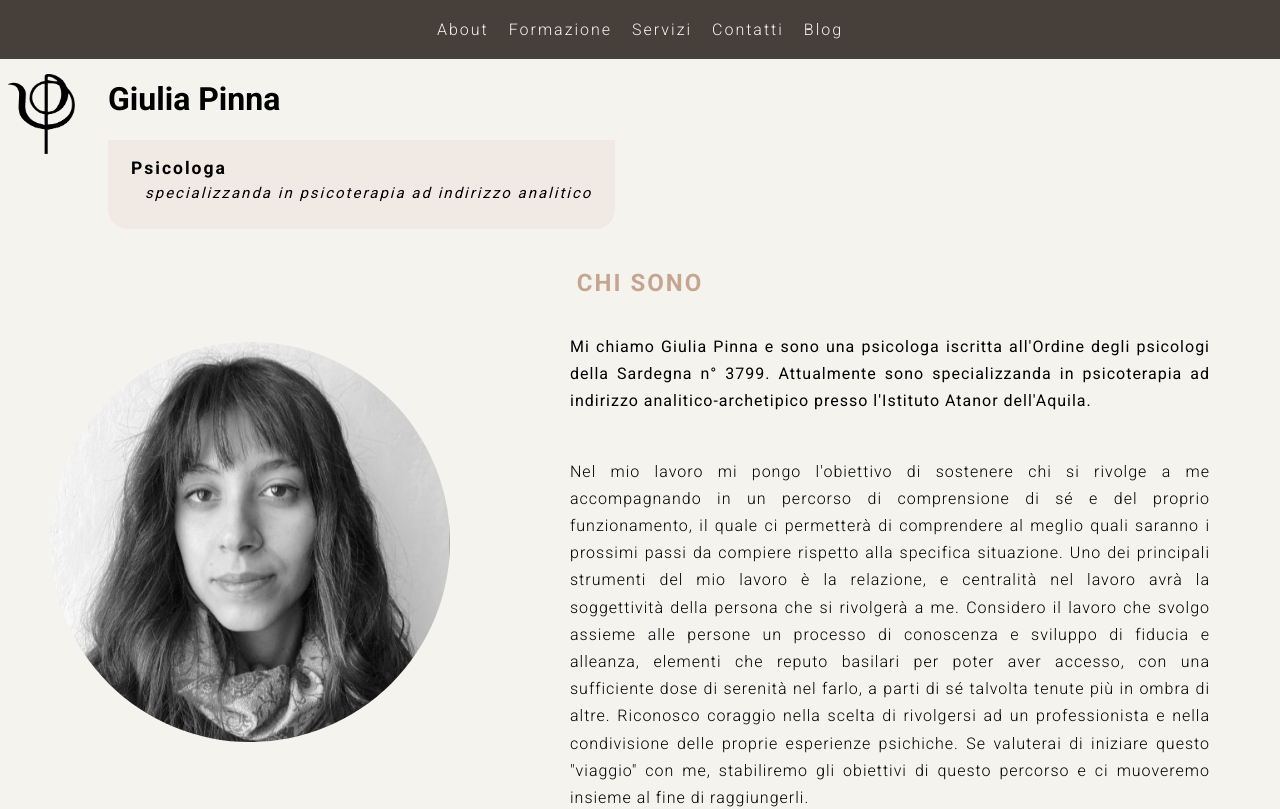
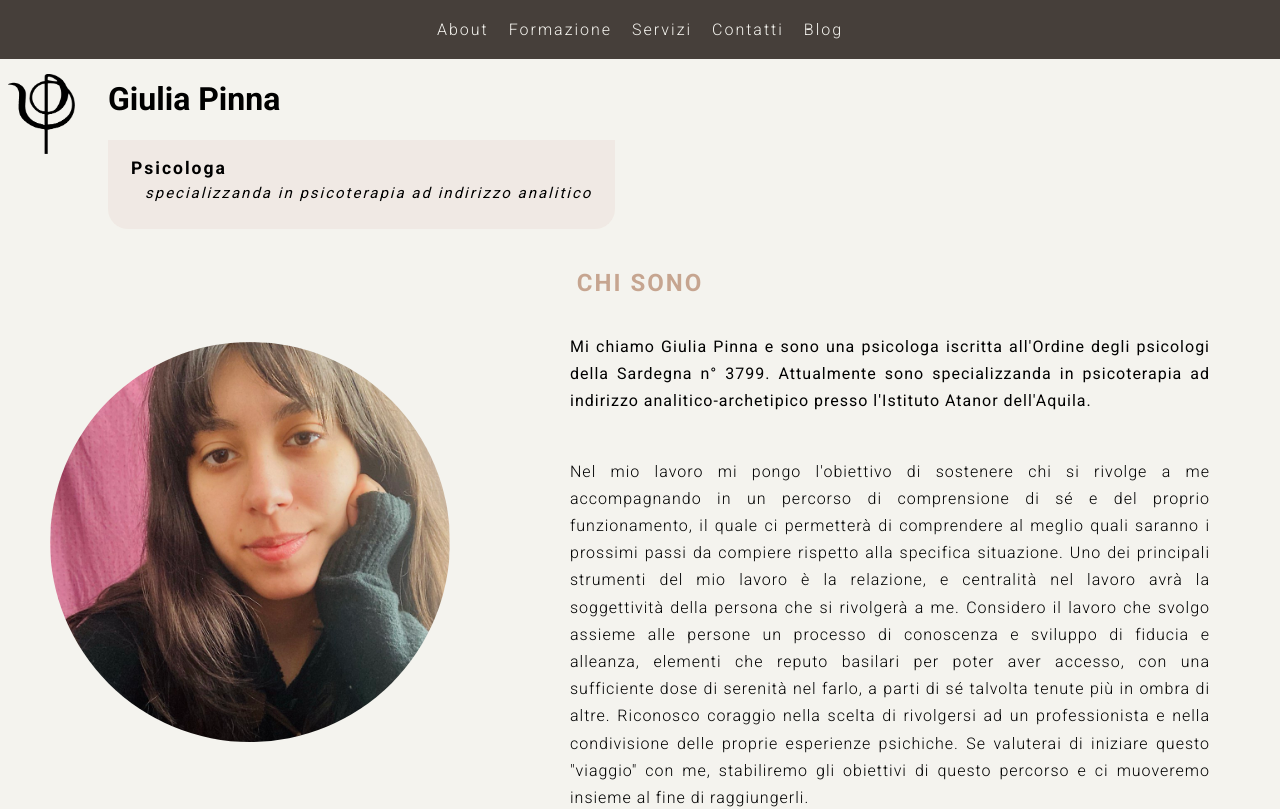
Before and after one commit to stynoap/sitopsy-React, a React (Create React App) app: page / in a window 1280 px wide. Shown: the top 809 px of the page. Built offline with nearby package versions, Linux system fonts and the light colour scheme.

Commit message:
modifica foto in about

```diff
--- a/src/Components/About/About.css
+++ b/src/Components/About/About.css
@@ -5,7 +5,7 @@
     margin-top: 25px;
     align-self: flex-start;
     border-radius: 50%;
-    background-image: url('./../../../public/mee-bw.jpg');
+    background-image: url('./../../../public/Giulia\ Pinna-psicologa-foto.jpg');
     background-size: cover;
     background-position:top;
     background-repeat: no-repeat;
```
Also changed, not shown: public/Giulia Pinna-psicologa-foto.jpg (added).
